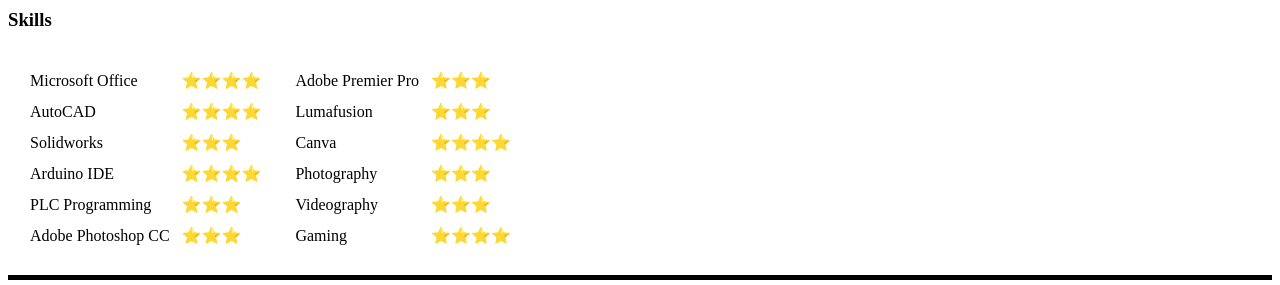
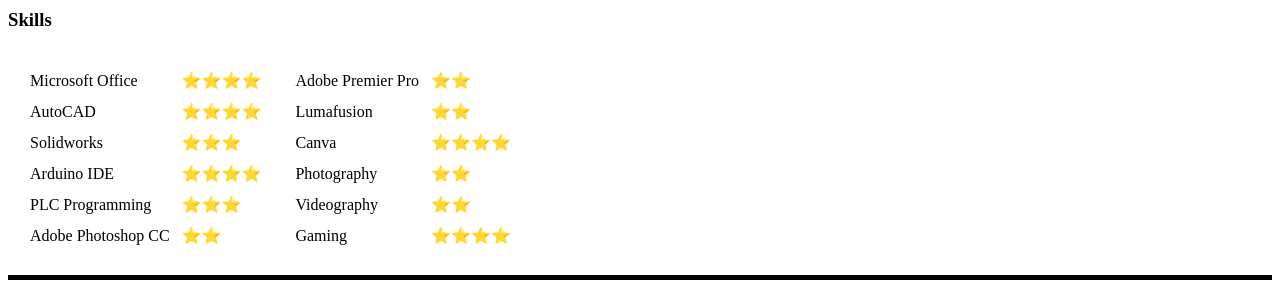
Before and after one commit to tariqaziza/cv, a plain HTML site: page index.html in a window 1280 px wide. Shown: the part 650-935 px from the top of the page. Drawn offline with Linux system fonts and the light colour scheme.

Commit message:
Update index.html

```diff
--- a/index.html
+++ b/index.html
@@ -79,7 +79,7 @@
           </tr>
           <tr>
             <td>Adobe Photoshop CC</td>
-            <td>⭐⭐⭐</td>
+            <td>⭐⭐</td>
           </tr>
         </table>
       </td>
@@ -87,11 +87,11 @@
         <table cellspacing="10">
           <tr>
             <td>Adobe Premier Pro</td>
-            <td>⭐⭐⭐</td>
+            <td>⭐⭐</td>
           </tr>
           <tr>
             <td>Lumafusion</td>
-            <td>⭐⭐⭐</td>
+            <td>⭐⭐</td>
           </tr>
           <tr>
             <td>Canva</td>
@@ -99,11 +99,11 @@
           </tr>
           <tr>
             <td>Photography</td>
-            <td>⭐⭐⭐</td>
+            <td>⭐⭐</td>
           </tr>
           <tr>
             <td>Videography</td>
-            <td>⭐⭐⭐</td>
+            <td>⭐⭐</td>
           </tr>
           <tr>
             <td>Gaming</td>
```
